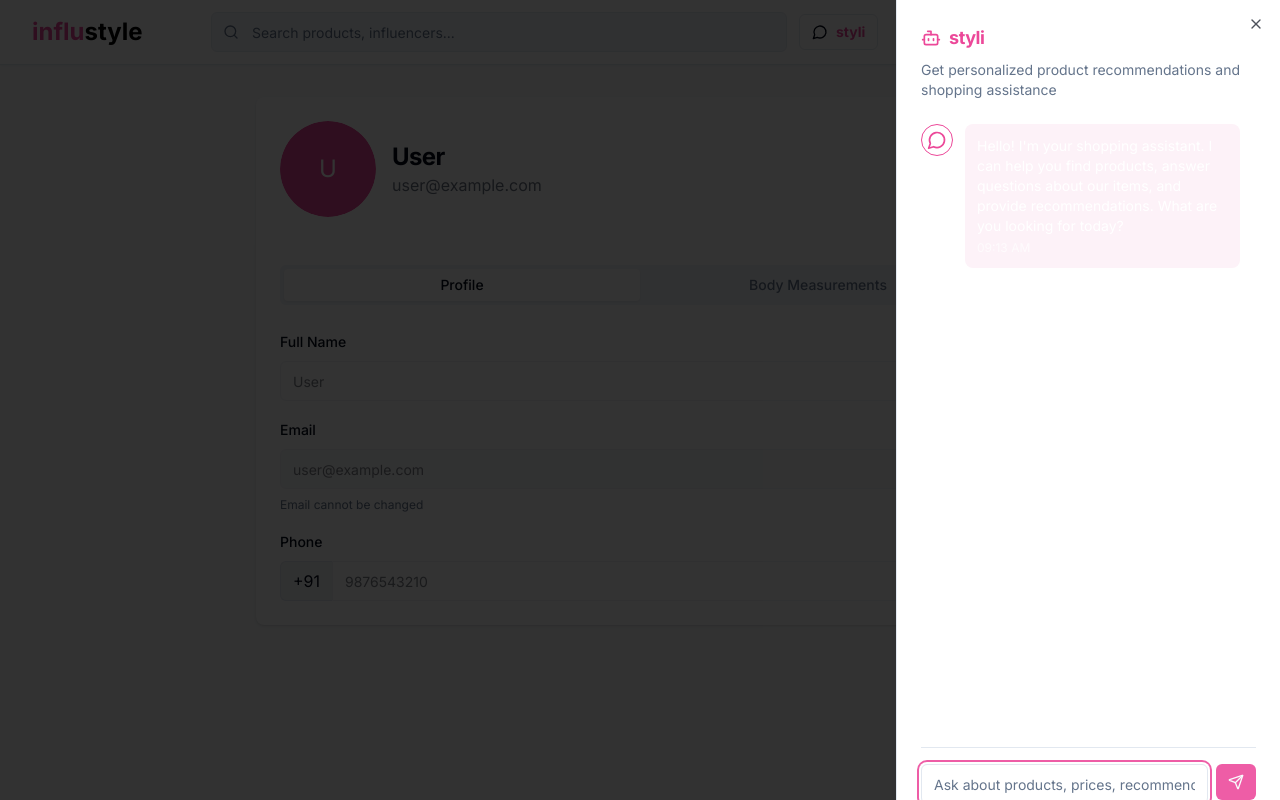
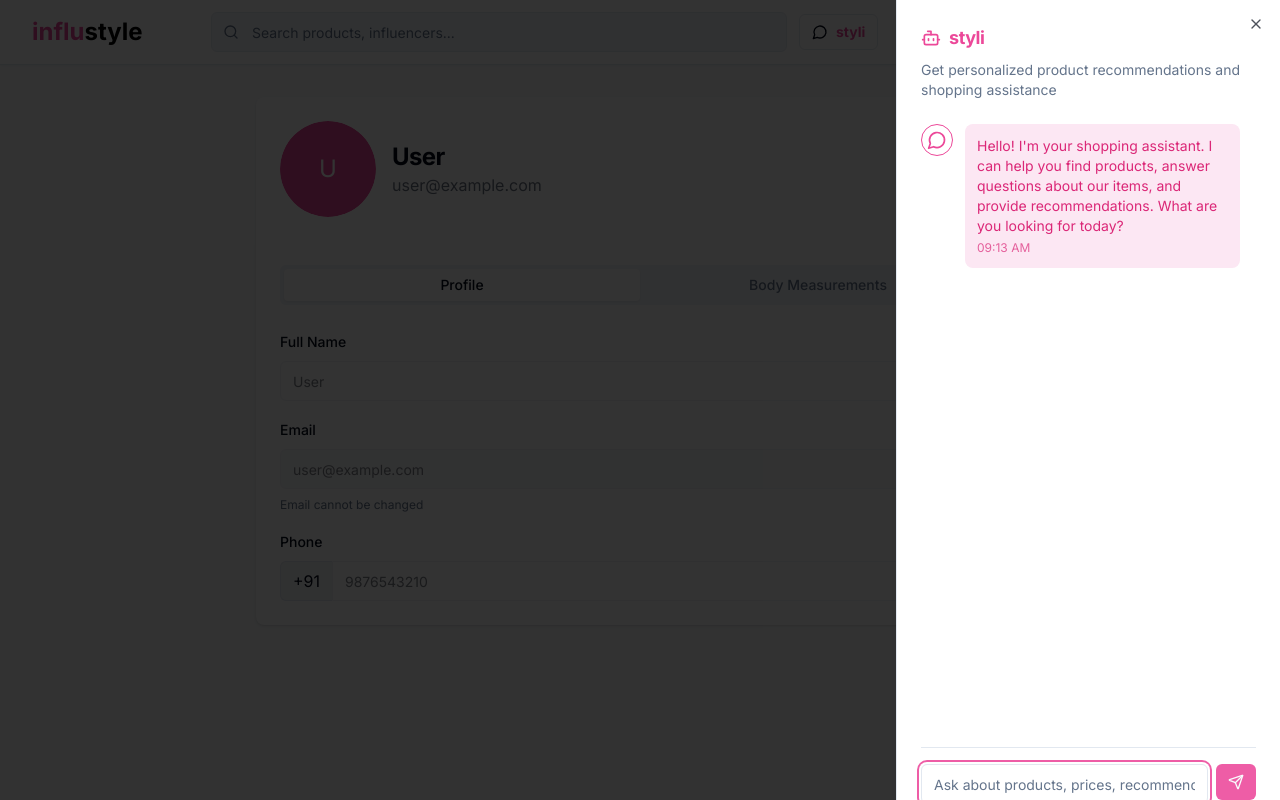
Before and after one commit to shivnshshrma/influencer-shop-front, a React (Vite) app: page /profile in a window 1280 px wide. Both pictures are taken after a click on the button "styli". Built offline with nearby package versions, Linux system fonts and the light colour scheme.

Commit message:
Fix: Improve text visibility in chat
Adjusted text color in the chat bubble to improve visibility.

```diff
--- a/src/components/AIChatRoom.tsx
+++ b/src/components/AIChatRoom.tsx
@@ -101,19 +101,18 @@ const AIChatRoom = () => {
                     message.sender === "user" ? "justify-end" : "justify-start"
                   }`}
                 >
-                  {/* AI AVATAR (styled as described) */}
+                  {/* AI AVATAR */}
                   {message.sender === "ai" && (
                     <div className="w-8 h-8 bg-white border border-brand-600 rounded-full flex items-center justify-center flex-shrink-0">
-                      {/* Minimal silhouette/neutral (MessageCircle as neutral face), and could swap to user avatars later */}
                       <MessageCircle className="h-5 w-5 text-brand-600" />
                     </div>
                   )}
-                  {/* AI message styling: pink with white text */}
+                  {/* AI message styling – more visible */}
                   <div
                     className={`max-w-[280px] p-3 rounded-lg ${
                       message.sender === "user"
                         ? "bg-brand-600 text-white"
-                        : "bg-brand-100 text-white"
+                        : "bg-brand-200 text-brand-700"
                     }`}
                   >
                     <p className="text-sm">{message.text}</p>
```
